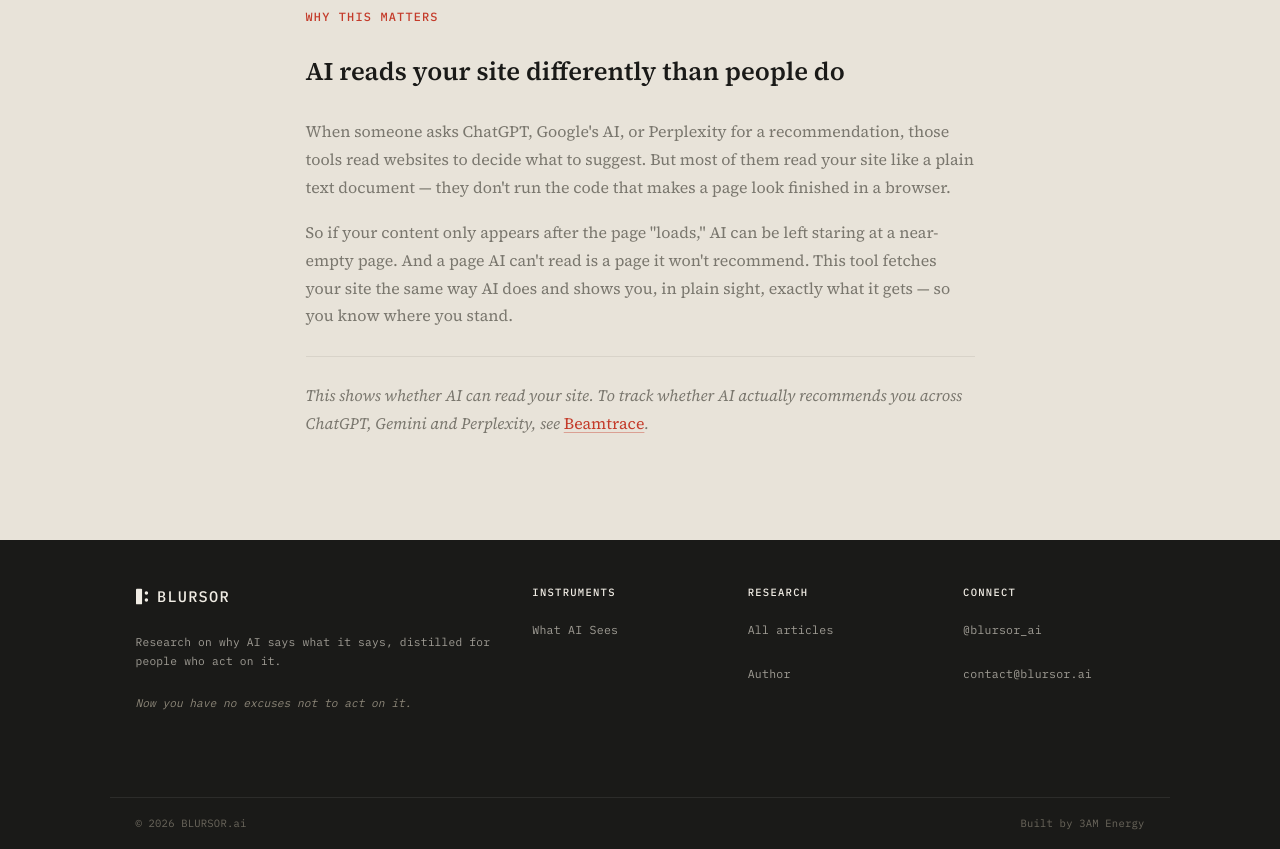
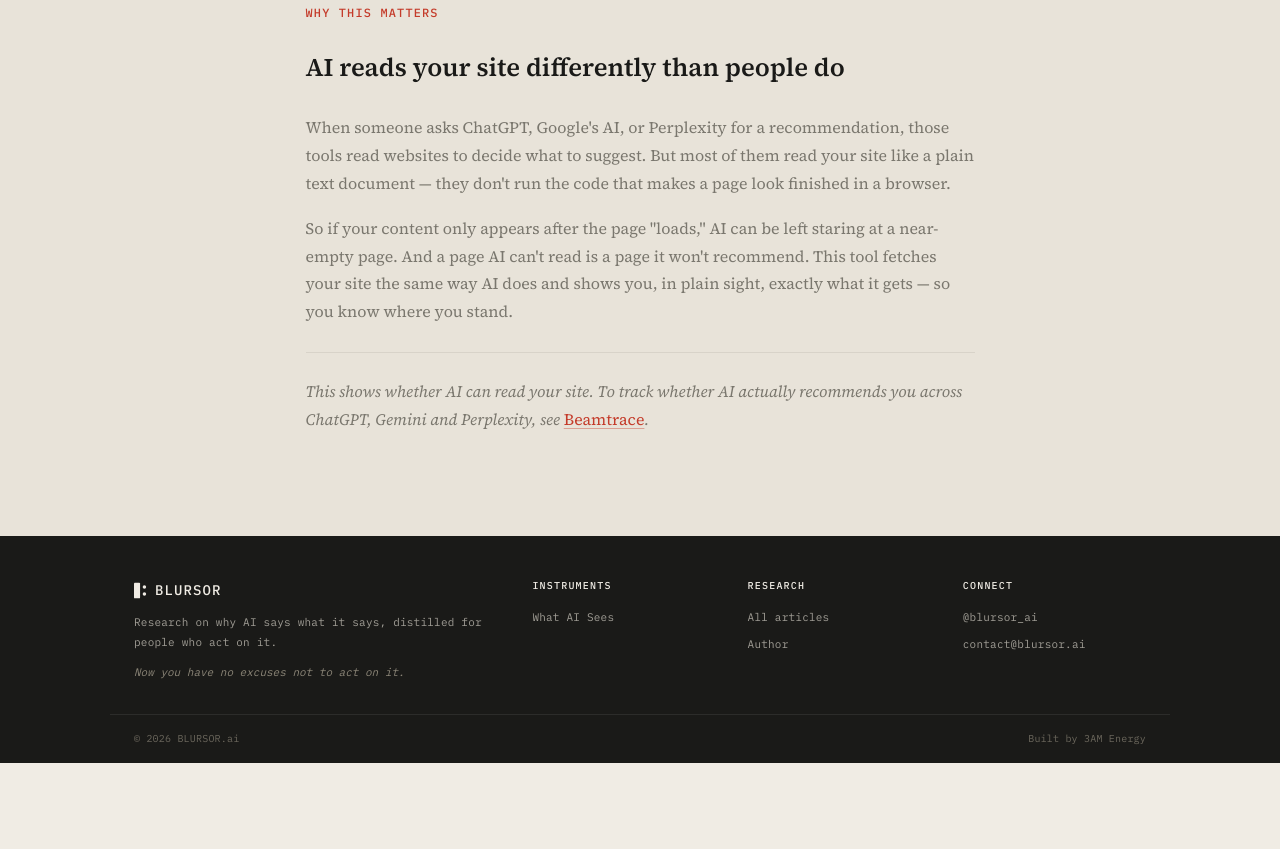
Before and after one commit to bdod-prod/blursor-site, a plain HTML site: page ai-crawler-checker.html in a window 1280 px wide. Shown: the part 937-1786 px from the top of the page. After the commit the page ends 1700 px from the top, so only its background shows below. Drawn offline with Linux system fonts and the light colour scheme.

Commit message:
fix: isolate canonical shell geometry

```diff
--- a/assets/site-shell.css
+++ b/assets/site-shell.css
@@ -1,34 +1,51 @@
+.site-header,
+.site-header *,
+.site-header *::before,
+.site-header *::after,
+.site-footer,
+.site-footer *,
+.site-footer *::before,
+.site-footer *::after {
+  box-sizing: border-box;
+}
+
 .site-header {
-  padding: 1.4rem 0;
+  margin: 0;
+  padding: 22px 0;
   border-bottom: 1px solid #d4d0c8;
+  font-size: 16px;
+  line-height: 1;
 }
 
 .site-header .site-header__inner {
   width: 100%;
   max-width: 1060px;
   margin: 0 auto;
-  padding: 0 1.5rem;
+  padding: 0 24px;
   display: flex;
   align-items: center;
   justify-content: space-between;
-  gap: 1rem;
+  gap: 16px;
 }
 
 .site-header .site-header__left {
   display: flex;
   align-items: center;
-  gap: .75rem;
+  gap: 12px;
   min-width: 0;
+  margin: 0;
+  padding: 0;
 }
 
 .site-header .site-header__logo,
 .site-footer .site-footer__logo {
   display: flex;
   align-items: center;
-  gap: .5rem;
+  gap: 8px;
   font-family: 'IBM Plex Mono', 'SFMono-Regular', Consolas, monospace;
-  font-size: .9rem;
+  font-size: 14px;
   font-weight: 500;
+  line-height: 24px;
   letter-spacing: .08em;
   text-decoration: none;
 }
@@ -38,10 +55,13 @@
 }
 
 .site-header .site-header__tagline {
+  margin: 0;
+  padding: 0;
   color: #665f55;
   font-family: 'IBM Plex Mono', 'SFMono-Regular', Consolas, monospace;
-  font-size: .7rem;
+  font-size: 11px;
   font-weight: 500;
+  line-height: 18px;
   letter-spacing: .1em;
   text-transform: uppercase;
 }
@@ -49,13 +69,16 @@
 .site-header .site-header__nav {
   display: flex;
   align-items: center;
-  gap: 1.5rem;
+  gap: 24px;
+  margin: 0;
+  padding: 0;
 }
 
 .site-header .site-header__nav a {
   color: #665f55;
   font-family: 'IBM Plex Mono', 'SFMono-Regular', Consolas, monospace;
-  font-size: .75rem;
+  font-size: 12px;
+  line-height: 20px;
   letter-spacing: .03em;
   text-decoration: none;
   text-transform: uppercase;
@@ -73,35 +96,43 @@
 }
 
 .site-footer {
-  padding: 2.6rem 0 0;
+  margin: 0;
+  padding: 42px 0 0;
   background: #1a1a18;
+  font-size: 16px;
+  line-height: 1;
 }
 
 .site-footer .site-footer__inner,
 .site-footer .site-footer__bottom {
   width: 100%;
   max-width: 1060px;
-  margin-right: auto;
-  margin-left: auto;
-  padding-right: 1.5rem;
-  padding-left: 1.5rem;
+  margin: 0 auto;
+  padding-right: 24px;
+  padding-left: 24px;
 }
 
 .site-footer .site-footer__inner {
   display: grid;
   grid-template-columns: 2fr 1fr 1fr 1fr;
-  gap: 2rem;
+  gap: 32px;
   align-items: start;
-  padding-bottom: 2rem;
+  padding: 0 24px 32px;
+}
+
+.site-footer .site-footer__brand {
+  display: block;
+  gap: 0;
+  margin: 0;
+  padding: 0;
 }
 
 .site-footer .site-footer__bottom {
   display: flex;
   align-items: center;
   justify-content: space-between;
-  gap: 1rem;
-  padding-top: 1rem;
-  padding-bottom: 1rem;
+  gap: 16px;
+  padding: 16px 24px;
   border-top: 1px solid rgba(255, 255, 255, .08);
   flex-wrap: wrap;
 }
@@ -113,11 +144,12 @@
 
 .site-footer .site-footer__desc,
 .site-footer .site-footer__tagline {
-  margin-top: .6rem;
+  margin: 10px 0 0;
+  padding: 0;
   color: #a09d95;
   font-family: 'IBM Plex Mono', 'SFMono-Regular', Consolas, monospace;
-  font-size: .66rem;
-  line-height: 1.7;
+  font-size: 11px;
+  line-height: 20px;
 }
 
 .site-footer .site-footer__tagline {
@@ -127,29 +159,44 @@
 }
 
 .site-footer .site-footer__col-heading {
-  margin-bottom: .8rem;
+  margin: 0 0 13px;
+  padding: 0;
   color: #f0ece4;
   font-family: 'IBM Plex Mono', 'SFMono-Regular', Consolas, monospace;
-  font-size: .62rem;
+  font-size: 10px;
   font-weight: 500;
+  line-height: 16px;
   letter-spacing: .12em;
   text-transform: uppercase;
 }
 
+.site-footer .site-footer__col {
+  margin: 0;
+  padding: 0;
+}
+
 .site-footer .site-footer__col ul {
+  display: block;
+  gap: 0;
   margin: 0;
   padding: 0;
   list-style: none;
 }
 
+.site-footer .site-footer__col li {
+  margin: 0;
+  padding: 0;
+}
+
 .site-footer .site-footer__col li + li {
-  margin-top: .5rem;
+  margin-top: 8px;
 }
 
 .site-footer .site-footer__col a {
   color: #a09d95;
   font-family: 'IBM Plex Mono', 'SFMono-Regular', Consolas, monospace;
-  font-size: .68rem;
+  font-size: 11px;
+  line-height: 18px;
   text-decoration: none;
 }
 
@@ -158,9 +205,12 @@
 }
 
 .site-footer .site-footer__copy {
+  margin: 0;
+  padding: 0;
   color: #8d8779;
   font-family: 'IBM Plex Mono', 'SFMono-Regular', Consolas, monospace;
-  font-size: .62rem;
+  font-size: 10px;
+  line-height: 16px;
 }
 
 .site-footer .site-footer__copy a {
```
Also changed, not shown: tests/site-shell.test.js (+172 -0 lines).
